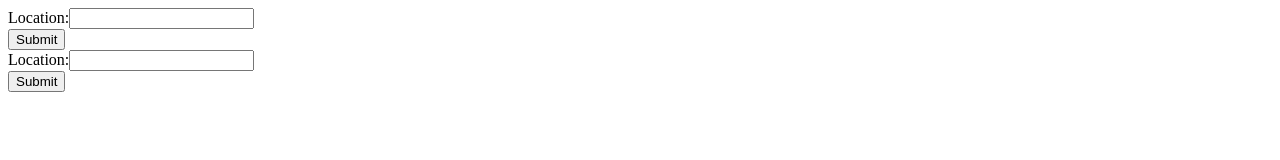
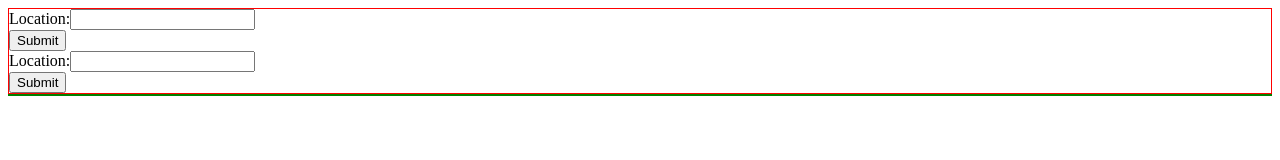
Before and after one commit to owen-addison/odin-weather, a website built with webpack: page dist/index.html in a window 1280 px wide. Built offline with nearby package versions, Linux system fonts and the light colour scheme.

Commit message:
Adds flexbox layout to elements

```diff
--- a/src/style.css
+++ b/src/style.css
@@ -1,3 +1,27 @@
-.hello {
-  color: red;
+.content {
+  display: flex;
+  flex-direction: column;
 }
+
+.form-content {
+  border: 1px solid red;
+}
+
+.weather-content {
+  display: flex;
+  gap: 50px;
+
+  border: 1px solid green;
+}
+
+.day-div:first-child {
+  margin-left: auto;
+}
+
+.day-div:last-child {
+  margin-right: auto;
+}
+
+.day-div {
+  border: 1px solid blue;
+}
```
